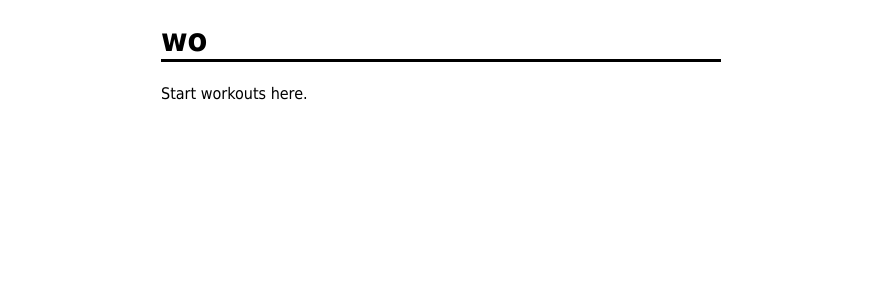
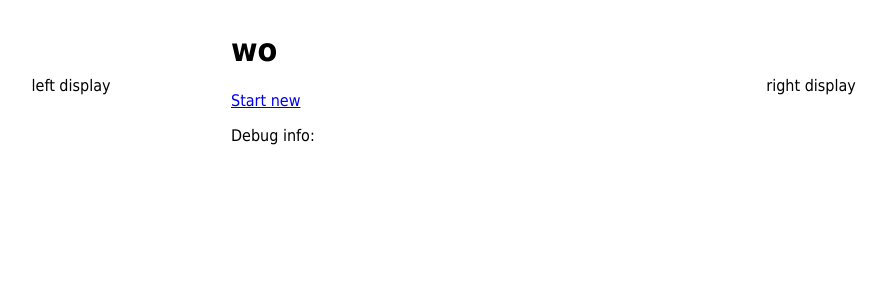
Before and after one commit to hamdle/webtech, a PHP site: page / in a window 1280 px wide. Shown: the top 300 px of the page, without its empty margins (199-1085 px from the left). Run offline with PHP 8.4, Linux system fonts and the light colour scheme.

Commit message:
Layout html and file structure.

```diff
--- /dev/null
+++ b/css/styles.css
@@ -0,0 +1,30 @@
+body {
+    font-family: Tahoma, Verdana, Arial, sans-serif;
+    margin: 0;
+    padding: 0;
+    display: flex;
+    justify-content: center;
+}
+
+.display__wrap {
+    display: flex;
+    flex-flow: row wrap;
+    align-content: stretch;
+    align-items: center;
+}
+.left-display__wrap {
+    width: 300px;
+}
+.display__item {
+    text-align: center;
+    padding: 10px;
+}
+.center-display__wrap {
+    width: 440px;
+}
+.center-display__item {
+    padding: 10px;
+}
+.right-display__wrap {
+    width: 300px;
+}
--- /dev/null
+++ b/html/home.html
@@ -0,0 +1,23 @@
+<div class="display__wrap">
+    <div class="left-display__wrap">
+        <div id="lhs" class="display__item">
+            <p>left display</p>
+        </div>
+    </div>
+
+    <div class="center-display__wrap">
+        <div id="main" class="center-display__item">
+            <h1>wo</h1>
+            <p><a href="/start">Start new</a>
+
+            <p>Debug info:</p>
+            <div id="wo"></div>
+        </div>
+    </div>
+
+    <div class="right-display__wrap">
+        <div id="rhs" class="display__item">
+            <p>right display</p>
+        </div>
+    </div>
+</div>
--- a/index.php
+++ b/index.php
@@ -1,24 +1,10 @@
 <!DOCTYPE html>
 <html>
     <head>
-<title>workout:.</title>
-<style>
-    body {
-        width: 35em;
-        margin: 0 auto;
-        font-family: Tahoma, Verdana, Arial, sans-serif;
-    }
-    ul {
-        padding: 0;
-    }
-    li {
-        list-style-type: none;
-    }
-    h1 {
-        border-bottom: 3px solid black;
-    }
-</style>
+        <title>wo</title>
+        <link href="css/styles.css" rel="stylesheet" type="text/css">
     </head>
+
     <body>
         <script>
             function requestListener() {
@@ -29,14 +15,11 @@
 
             var req = new XMLHttpRequest();
             req.addEventListener("load", requestListener);
-    req.open("GET", "https://ericmarty.dev/wo/api");
+            req.open("GET", "http://stg.ericmarty.local/wo/api");
             req.send();
         </script>
-<h1>wo</h1>
 
-<p>Start workouts here.</p>
-
-<div id="wo"></div>
+        <?php include __DIR__.'/html/home.html'; ?>
 
     </body>
 </html>
```
Lines whose indentation alone changed are shown as unchanged.
